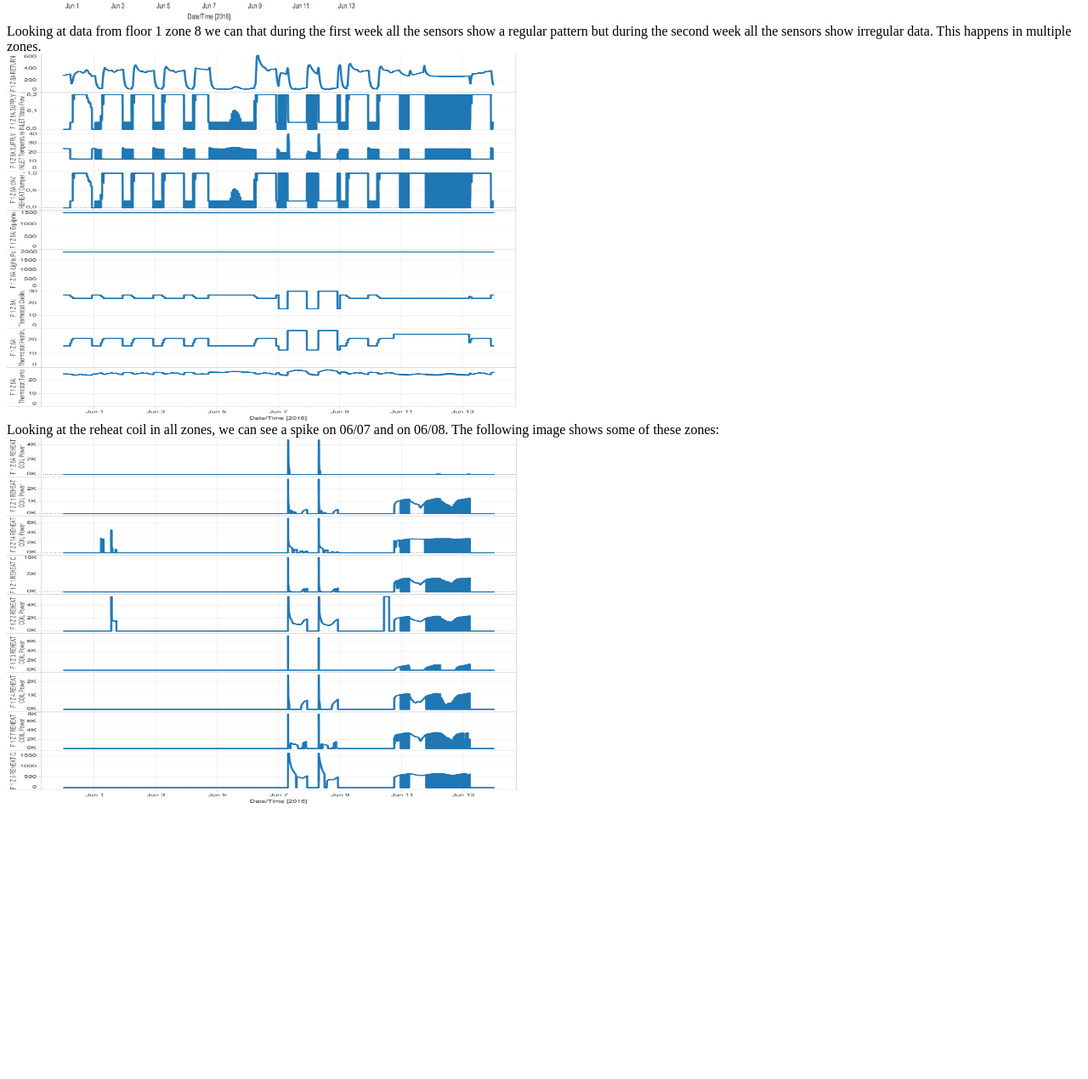
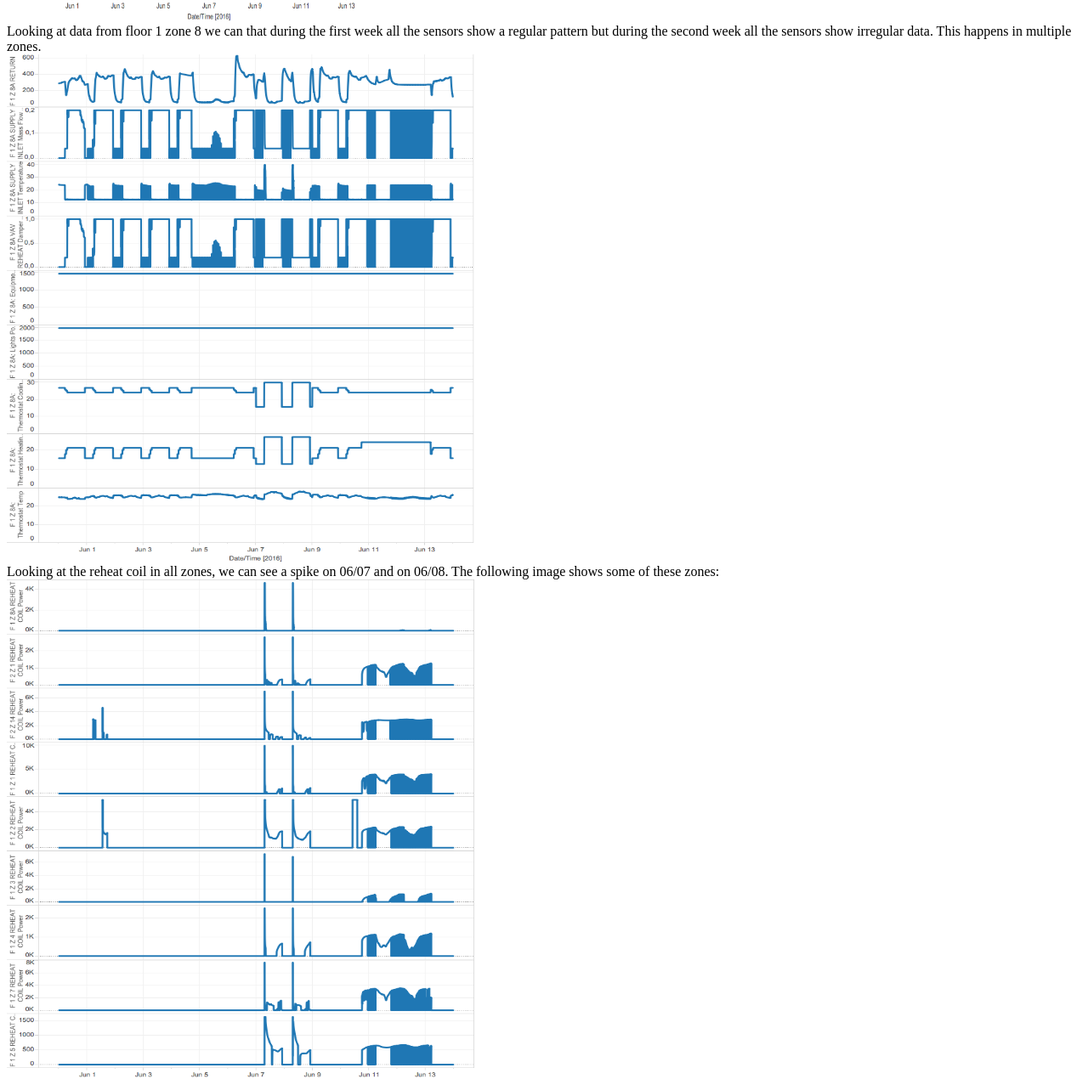
Before and after one commit to puboe/vast-challenge, a plain HTML site: page tpe/index.htm in a window 1280 px wide. Shown: the part 5982-7252 px from the top of the page at 85% size. Before the commit the page ends 6938 px from the top, so only its background shows below. Drawn offline with Linux system fonts and the light colour scheme.

Commit message:
Retoques

```diff
--- a/tpe/index.htm
+++ b/tpe/index.htm
@@ -887,7 +887,7 @@ minor-latin;color:windowtext'>Limit your response to no more than 10 images and
 
 <br>
 <p class=MsoNormal style='mso-margin-top-alt:auto;mso-margin-bottom-alt:auto'>
-We noticed that the day after there was a big CO2 concentration peak in the server room, nobody went to the server room. This was on 06/09.a
+We noticed that the day after there was a big CO2 concentration peak in the server room, nobody went to the server room. This was on 06/09.
 
 <img src="./server-room.png" height="766" width="447" align="middle">
 
@@ -896,12 +896,12 @@ We noticed that the day after there was a big CO2 concentration peak in the serv
 <p class=MsoNormal style='mso-margin-top-alt:auto;mso-margin-bottom-alt:auto'>
 Looking at data from floor 1 zone 8 we can that during the first week all the sensors show a regular pattern but during the second week all the sensors show irregular data. This happens in multiple zones.</p>
 
-<img src="./f1z8-pattern.png" height="433" width="600" align="middle">
+<img src="./f1z8-pattern.png" height="600" width="550" align="middle">
 
 <p class=MsoNormal style='mso-margin-top-alt:auto;mso-margin-bottom-alt:auto'>
 Looking at the reheat coil in all zones, we can see a spike on 06/07 and on 06/08. The following image shows some of these zones:</p>
 
-<img src="./coil.png" height="433" width="600" align="middle">
+<img src="./coil.png" height="600" width="550" align="middle">
 
 
 
```
Also changed, not shown: 2 other files.
